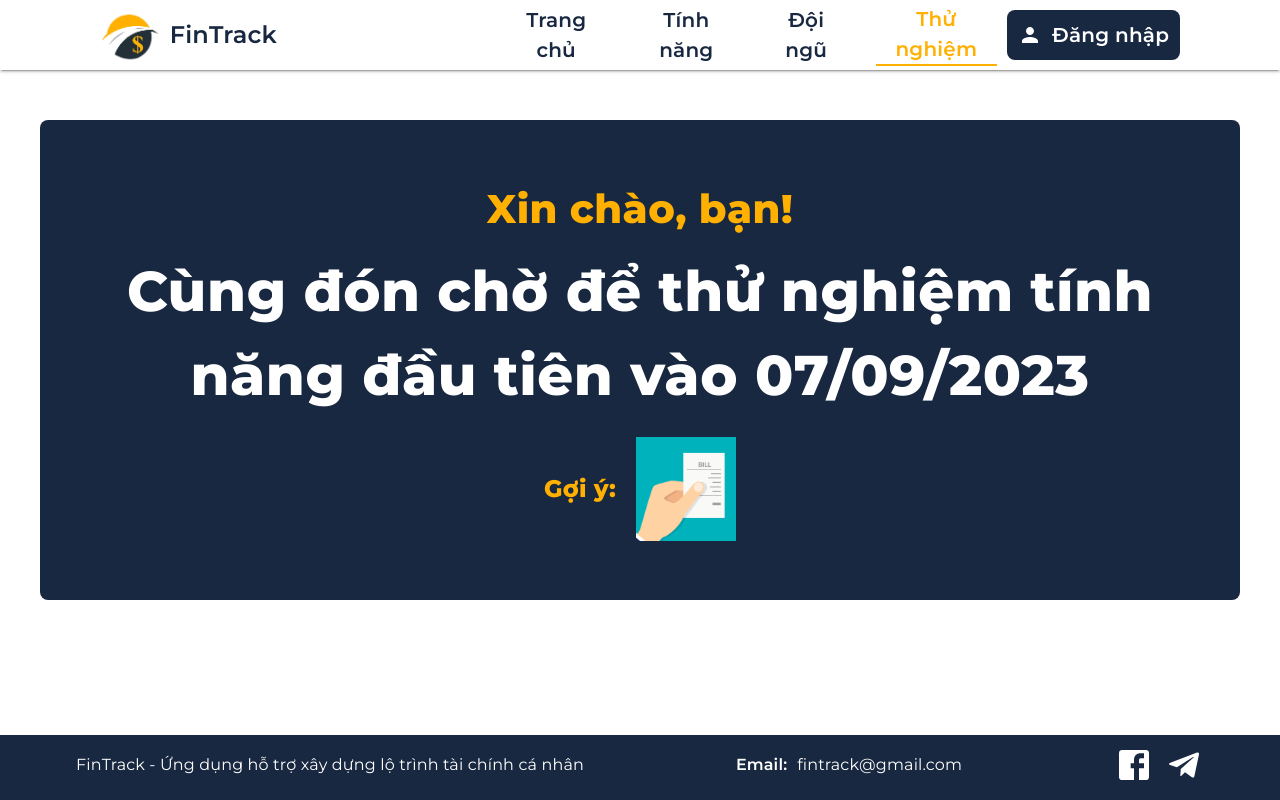
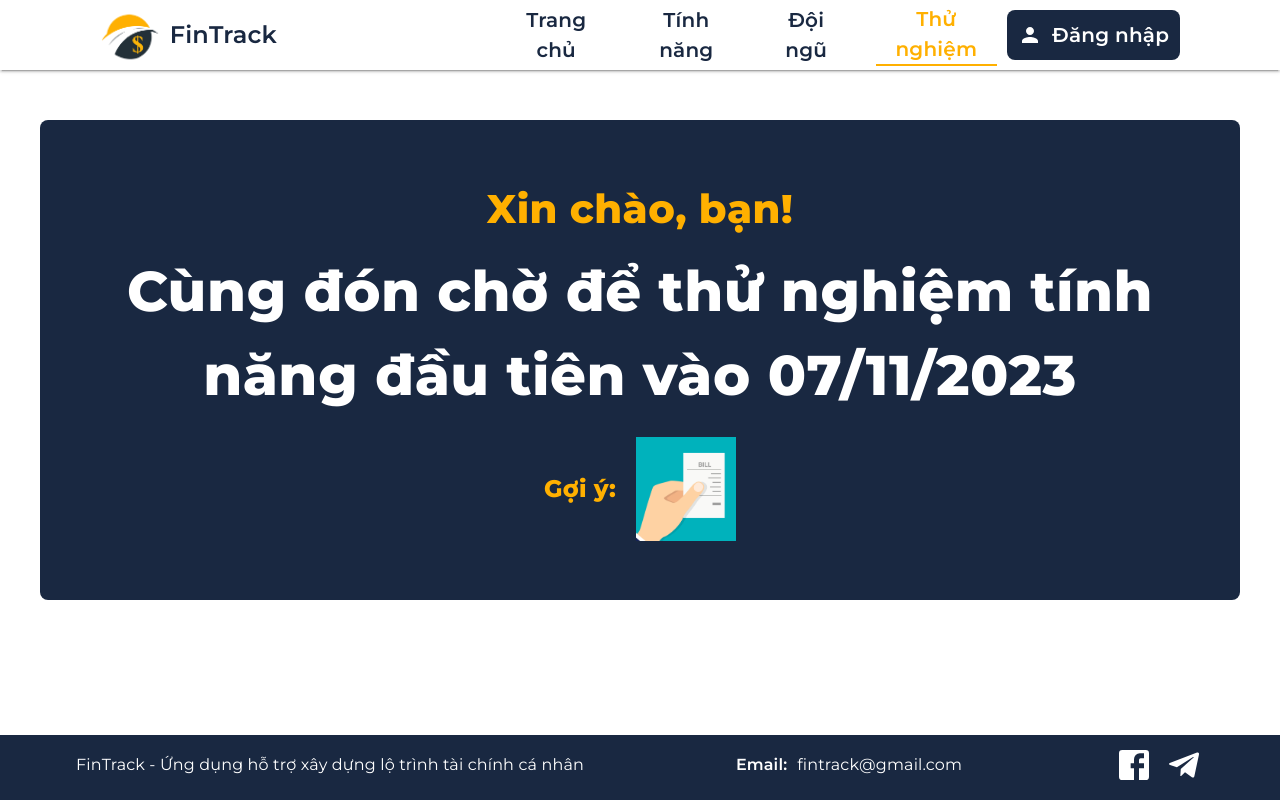
Before and after one commit to fintrack-by-finguards/fintrack-web, a React (Create React App) app: page / in a window 1280 px wide. Both pictures are taken after a click on the element "Thử nghiệm". Built offline with nearby package versions, Linux system fonts and the light colour scheme.

Commit message:
update server

```diff
--- a/src/Pages/Experiment/index.js
+++ b/src/Pages/Experiment/index.js
@@ -63,7 +63,7 @@ const Experiment = () => {
           },
         }}
       >
-        Cùng đón chờ để thử nghiệm tính năng đầu tiên vào 07/09/2023
+        Cùng đón chờ để thử nghiệm tính năng đầu tiên vào 07/11/2023
       </Typography>
       <Box sx={{ display: "flex", alignItems: "center", marginTop: "20px" }}>
         <Typography
```
